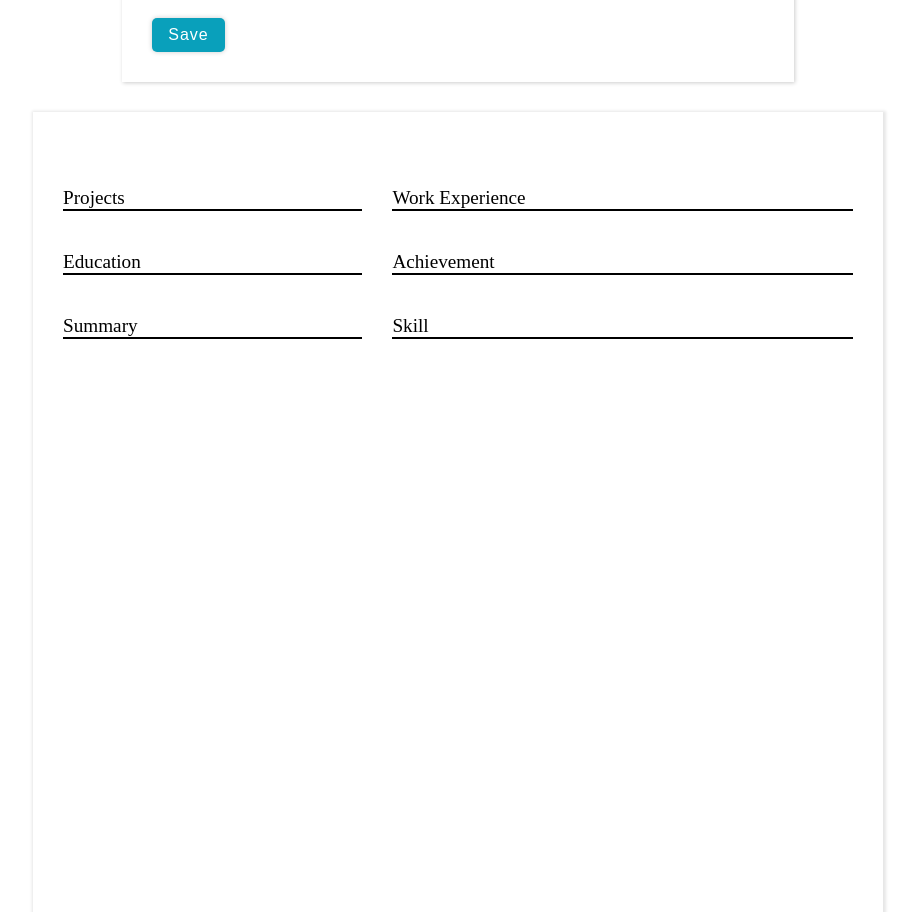
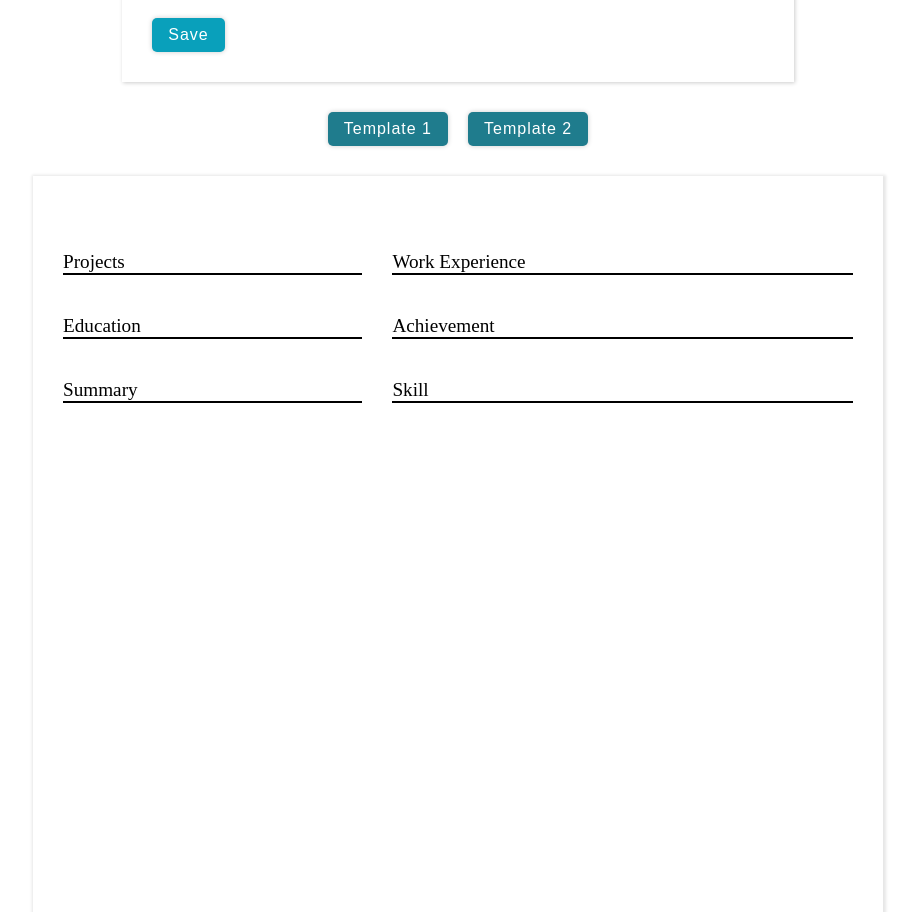
Before and after one commit to Rishabh3007/ResumeForge, a React (Create React App) app: page / in a window 1280 px wide. Shown: the part 1194-2106 px from the top of the page, without its empty margins (182-1099 px from the left). Built offline with nearby package versions, Linux system fonts and the light colour scheme.

Commit message:
added multiple template feature

```diff
--- a/src/components/Body/Body.jsx
+++ b/src/components/Body/Body.jsx
@@ -1,4 +1,4 @@
-import React, { useEffect, useRef, useState } from 'react';
+import React, {useRef, useState } from 'react';
 import styles from "./Body.module.css";
 import { Download } from 'react-feather';
 import ReactToPrint from 'react-to-print';
@@ -27,6 +27,11 @@ function Body() {
   const resumeRef = useRef()
 
   const [activeColor, setActiveColor] = useState(colors[0]);
+  const [selectedTemplate, setSelectedTemplate] = useState("Template1");
+
+  const handleTemplateClick = (template) => {
+    setSelectedTemplate(template);
+  };
 
   const [resumeInformation, setResumeInformation] = useState({
     [sections.basicInfo]: {
@@ -66,9 +71,9 @@ function Body() {
     },
   });
 
-  useEffect(()=>{
-    console.log(resumeInformation)
-  },[resumeInformation])
+  // useEffect(()=>{
+  //   console.log(resumeInformation)
+  // },[resumeInformation])
 
   return (
     <div className={styles.container}>
@@ -88,7 +93,7 @@ function Body() {
               trigger={() => {
                 return (
                   <button
-                    className={styles.button}>       Download <Download />
+                    className={styles.button}> Download <Download />
                   </button>
                 );
               }}
@@ -101,7 +106,15 @@ function Body() {
               setInformation = {setResumeInformation}
             />
 
+
+            <div className={styles.templates}>
+              <button  onClick={() => handleTemplateClick('Template1')}>Template 1</button>
+              <button onClick={() => handleTemplateClick('Template2')}>Template 2</button>
+            </div>
+
+
             <Resume
+              selectedTemplate={selectedTemplate}
               ref={resumeRef}
               sections={sections}
               information={resumeInformation}
--- a/src/components/Body/Body.module.css
+++ b/src/components/Body/Body.module.css
@@ -60,6 +60,31 @@
     width: 20px;
 }
 
+.templates{
+    display: flex;
+    gap: 20px;
+    justify-content: center;
+    align-items: center;
+    padding: 0 30px;
+}
+
+.templates button{
+    padding: 8px 16px;
+    border-radius: 5px;
+    border: none;
+    outline: none;
+    cursor: pointer;
+    font-size: 1rem;
+    font-weight: 500;
+    background-color: #1f7c8d;
+    color: #ffffff;
+    box-shadow: 0 0 5px rgba(0,0,0,0.2);
+    letter-spacing: 1px;
+    display: flex;
+    gap: 5px;
+    align-items: center;
+}
+
 .main{
     display: flex;
     flex-direction: column;
--- a/src/components/Resume/Resume.jsx
+++ b/src/components/Resume/Resume.jsx
@@ -1,6 +1,6 @@
 import React, { forwardRef, useRef, useState } from 'react'
 import { AtSign, Phone, Linkedin, GitHub } from 'react-feather'
-import styles from "./Resume.module.css"
+// import styles from "./Template1.module.css"
 import { useEffect } from 'react';
 import { Calendar, MapPin, Paperclip } from 'react-feather';
 
@@ -8,6 +8,8 @@ const Resume = forwardRef((props,ref) => {
   const information = props.information;
   const sections = props.sections;
   const containerRef = useRef();
+  const Template = props.selectedTemplate;
+  const styles = require(`./${Template}.module.css`).default;
 
   const [columns, setColumns] = React.useState([[],[]]);
   const [source, setSource] = useState("");
@@ -73,7 +75,7 @@ const Resume = forwardRef((props,ref) => {
               )}
               {item.location ? (
                 <p className={styles.date}>
-                  <MapPin /> Remote
+                  <MapPin /> {item.location}
                 </p>
               ) : (
                 <span />
--- a/src/components/Resume/Resume.module.css
+++ b/src/components/Resume/Template1.module.css
@@ -53,7 +53,7 @@
     color: var(--color);
 }
 
-.main{
+.main {
     display: flex;
     flex-direction: row;
     gap: 30px;
--- /dev/null
+++ b/src/components/Resume/Template2.module.css
@@ -0,0 +1,116 @@
+/* Resume.css */
+
+.container {
+    font-family: Arial, sans-serif;
+    max-width: 1000px;
+    margin: 0 auto;
+    padding: 20px;
+    border: 1px solid #ccc;
+    background-color: #fff;
+    display: flex;
+    flex-direction: column;
+  }
+
+  .header {
+    text-align: center;
+    margin-bottom: 20px;
+  }
+
+  .heading {
+    font-size: 24px;
+    font-weight: bold;
+    margin: 0;
+  }
+
+  .subheading {
+    font-size: 16px;
+    color: #555;
+    margin: 0;
+  }
+
+  .links {
+    display: flex;
+    justify-content: center;
+    margin-top: 10px;
+  }
+
+  .link {
+    margin: 0 10px;
+    text-decoration: none;
+    color: #333;
+    display: flex;
+    align-items: center;
+  }
+
+  .link svg {
+    margin-right: 5px;
+  }
+
+  .sections {
+    display: flex;
+    flex-wrap: wrap;
+    justify-content: space-between;
+  }
+
+  .section {
+    width: 48%;
+    margin-bottom: 20px;
+    background-color: #f9f9f9;
+    border-radius: 5px;
+    padding: 10px;
+    border: 1px solid #ccc;
+  }
+
+  .sectionTitle {
+    font-size: 18px;
+    font-weight: bold;
+    margin-bottom: 10px;
+  }
+
+  .content {
+    margin-top: 10px;
+  }
+
+  .item {
+    margin-bottom: 10px;
+  }
+
+  .title, .subTitle, .date, .point {
+    margin: 0;
+  }
+
+  .link {
+    text-decoration: none;
+    color: #333;
+    display: flex;
+    align-items: center;
+  }
+
+  .link svg {
+    margin-right: 5px;
+  }
+
+  .date {
+    text-align: right;
+  }
+
+  .overview {
+    font-style: italic;
+  }
+
+  .points {
+    list-style-type: square;
+    margin-left: 20px;
+  }
+
+  .skills {
+    font-weight: bold;
+  }
+
+  .skillSub {
+    font-weight: bold;
+  }
+
+  .hidden {
+    display: none;
+  }
```
